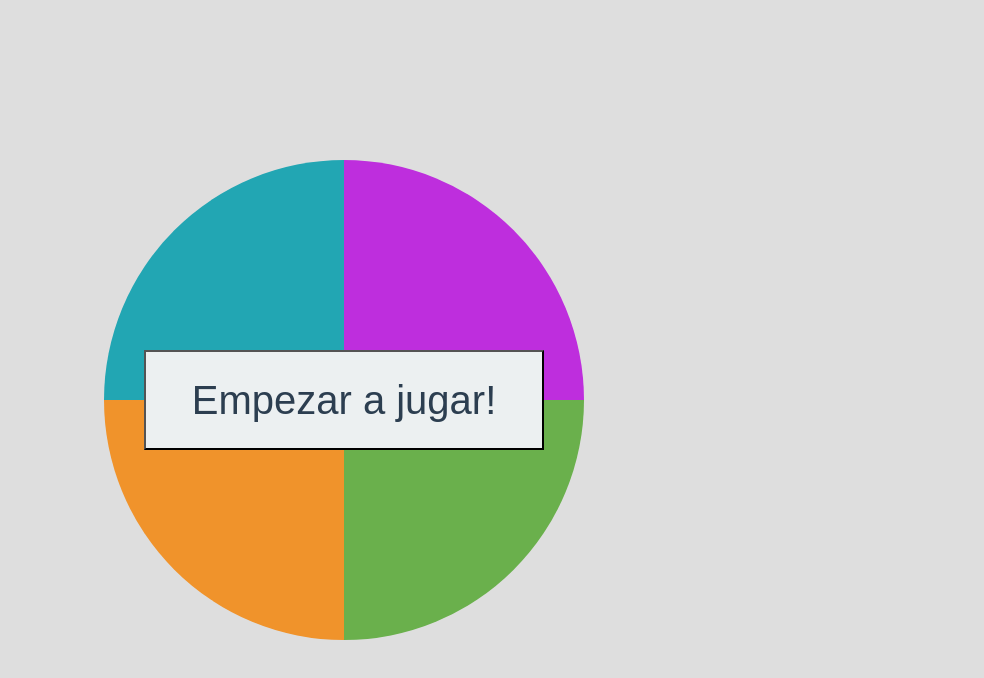
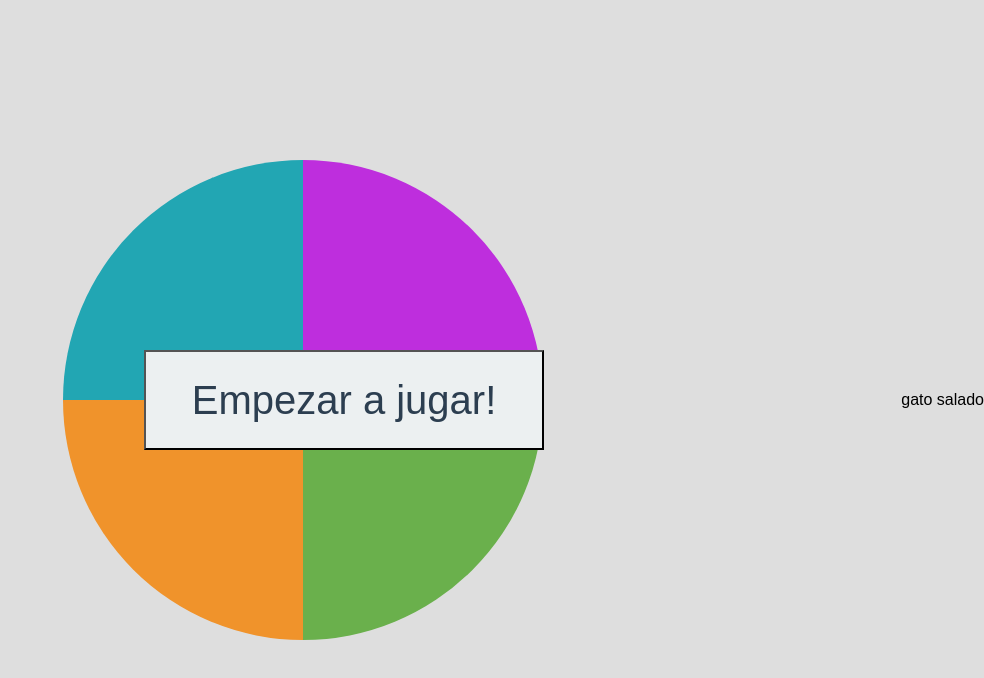
Before and after one commit to JHDEZ1108/SimonDice, a plain HTML site: page index.html in a window 1280 px wide. Shown: the whole page, without its empty margins (296-1280 px from the left). Drawn offline with nearby package versions, Linux system fonts and the light colour scheme.

Commit message:
modifique el footer

```diff
--- a/index.html
+++ b/index.html
@@ -16,4 +16,7 @@
         <button id="btnEmpezar" class="btn-start" onclick="empezarJuego()">Empezar a jugar!</button>
     </div>
     </body>
+    <footer>
+        <p>gato salado</p>
+    </footer>
 </html>
```
